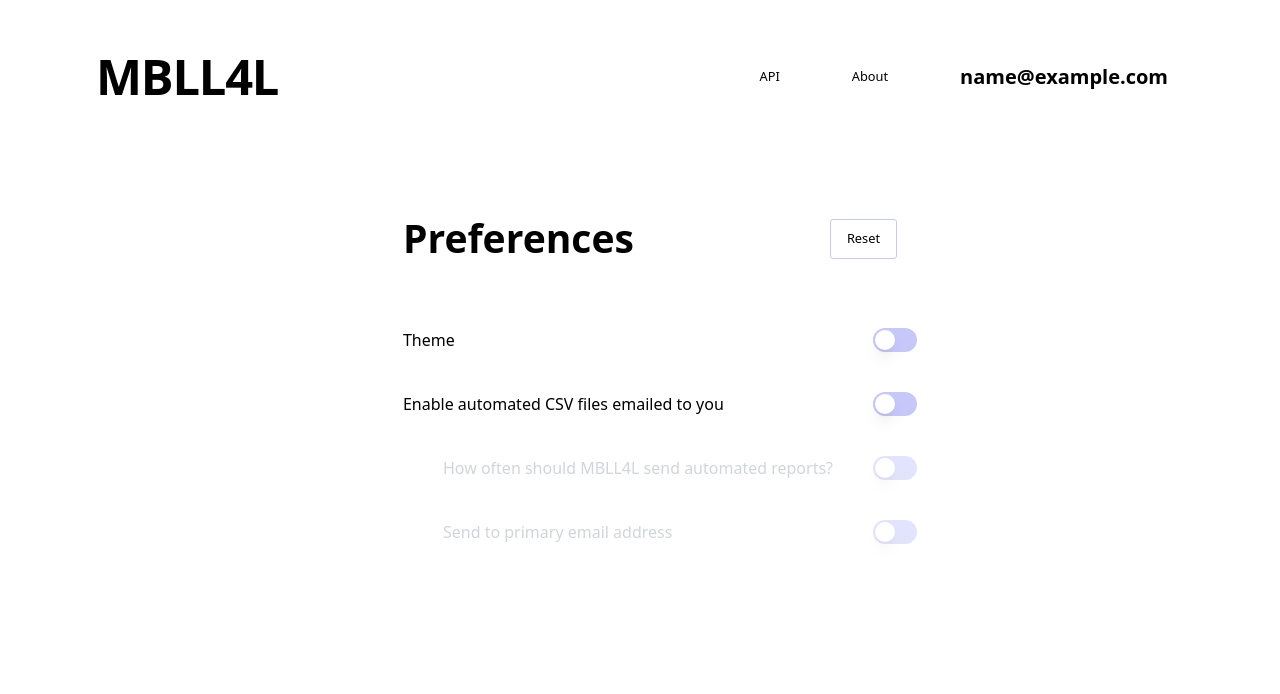
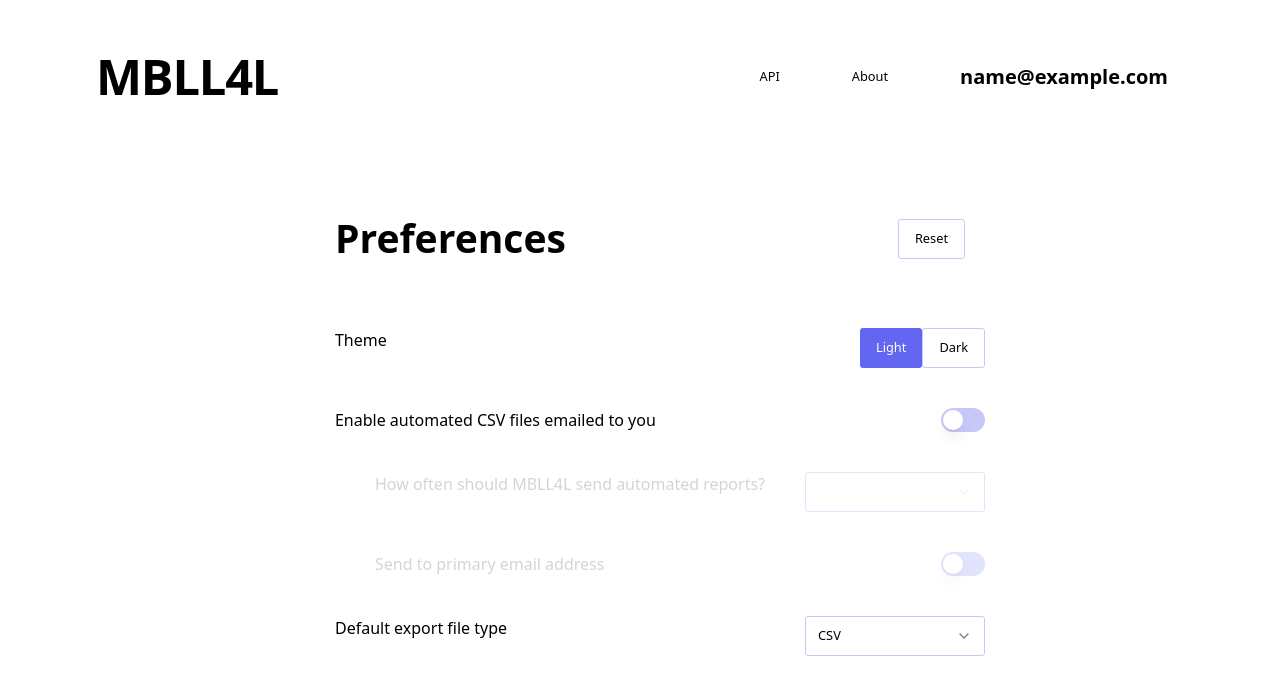
Before and after one commit to DavidLekei/MBLL4L, a Next.js app: page /preferences in a window 1280 px wide. Shown: the top 694 px of the page. Built offline with nearby package versions, Linux system fonts and the light colour scheme; sample sign-in values are in the browser's storage.

Commit message:
Added select and buttons setting types

```diff
--- a/src/app/preferences/page.tsx
+++ b/src/app/preferences/page.tsx
@@ -7,6 +7,15 @@ import { AuthContext } from "@/api/auth/auth"
 import { useRouter } from "next/navigation"
 import { Switch } from "@/components/ui/switch"
 import { Button } from "@/components/ui/button"
+import {
+    Select,
+    SelectContent,
+    SelectGroup,
+    SelectItem,
+    SelectLabel,
+    SelectTrigger,
+    SelectValue,
+  } from "@/components/ui/select"
 
 
 function DropdownSetting(props: any){
@@ -28,7 +37,56 @@ export default function Preferences(props: any){
     const settingsContext = useContext(SettingsContext)
     const settings = settingsContext.settings
 
-    // const [settings, setSettings] = useState(settingsContext.settings)
+    const ButtonsSetting = (props: any) => {
+
+        const [selected, setSelected] = useState<string>(props.setting.value)
+
+        const handleChange = (e: any) => {
+            setSelected(e.target.innerText)
+            settingsContext.updateSetting(props.setting.name, e.target.innerText)
+        }
+
+        const buttons = props.setting.options.map((button: string, index: any) => {
+            return(
+                <Button onClick={handleChange} variant={button == selected ? 'default' : 'outline'}>{button}</Button>
+            )
+        })
+
+        return(
+            <div className="flex flex-row">
+                {buttons}
+            </div>
+        )
+
+    }
+
+    const SelectSetting = (props: any) => {
+
+        const [value, setValue] = useState<string>()
+
+        const handleChange = (newValue: string) => {
+            settingsContext.updateSetting(props.setting.name, newValue)
+        }
+
+        const items = props.setting.options.map((item: any, index: any) => {
+            return(
+                <SelectItem value={item}>{item}</SelectItem>
+            )
+        })
+
+        return(
+            <Select onValueChange={handleChange} disabled={props.disabled}>
+                <SelectTrigger className="w-[180px]">
+                    <SelectValue placeholder={props.setting.value ? props.setting.value : props.setting.default} />
+                </SelectTrigger>
+                <SelectContent className="bg-white">
+                    <SelectGroup>
+                    {items}
+                    </SelectGroup>
+                </SelectContent>
+            </Select>
+        )
+    }
 
     const SwitchSetting = (props: any) => {
 
@@ -71,10 +129,18 @@ export default function Preferences(props: any){
             })
         }
 
-        let element
+        let element: any
 
         if(props.setting.element == 'switch'){
             element = <SwitchSetting setting={props.setting} disabled={props.disabled} updateDisabled={updateValue}/>
+        }
+
+        if(props.setting.element == 'select'){
+            element = <SelectSetting setting={props.setting} disabled={props.disabled} updateDisabled={updateValue} />
+        }
+
+        if(props.setting.element == 'buttons'){
+            element = <ButtonsSetting setting={props.setting} disabled={props.disabled} updateDisabled={updateValue} />
         }
 
 
--- a/src/components/settings/settings.tsx
+++ b/src/components/settings/settings.tsx
@@ -8,11 +8,12 @@ import {Component, useContext, createContext, useState, useEffect} from 'react'
 export type Setting = {
     name: string,
     display: string,
-    value: Boolean | string | number,
+    value: Boolean | string | number | null | undefined,
     element: string,
+    options: string[] | null | undefined
     default: Boolean | string | number,
     disabled: Boolean,
-    children: Setting[] | null,
+    children: Setting[] | null
     // update: (newValue: Boolean | string | number) => void;
 }
 
@@ -25,22 +26,23 @@ type SettingsContext = {
     useDefaults(): void;
 }
 
-export const settings: Settings = [
+export const _settings: Settings = [
     {
         name:'theme',
         display: 'Theme',
-        value: false,
-        element: 'switch',
-        default: false,
+        value: 'Light',
+        element: 'buttons',
+        options: ['Light', 'Dark'],
+        default: 'Light',
         disabled: false,
-        children:null,
-
+        children:null
     },
     {
         name:'automate',
         display: 'Enable automated CSV files emailed to you',
         value: false,
         element: 'switch',
+        options: null,
         default: false,
         disabled: false,
         children: [
@@ -48,7 +50,8 @@ export const settings: Settings = [
                 name:'cycle',
                 display: 'How often should MBLL4L send automated reports?',
                 value: false,
-                element: 'switch',
+                element: 'select',
+                options: ['Daily', 'Monthly', 'Yearly'],
                 default: false,
                 disabled: true,
                 children: null
@@ -58,57 +61,27 @@ export const settings: Settings = [
                 display:'Send to primary email address',
                 value: true,
                 element: 'switch',
+                options: null,
                 default: false,
                 disabled: true,
                 children: null
             }
         ]
-    }
-]
-
-export const defaultSettings: Settings = [
-    {
-        name:'theme',
-        display: 'Theme',
-        value: false,
-        element: 'switch',
-        default: false,
-        disabled: false,
-        children:null,
-
     },
     {
-        name:'automate',
-        display: 'Enable automated CSV files emailed to you',
-        value: false,
-        element: 'switch',
-        default: false,
+        name:'export_type',
+        display: 'Default export file type',
+        value: null,
+        element: 'select',
+        options: ['CSV', 'JSON', 'XML', 'DOCX', 'PDF'],
+        default: 'CSV',
         disabled: false,
-        children: [
-            {
-                name:'cycle',
-                display: 'How often should MBLL4L send automated reports?',
-                value: false,
-                element: 'switch',
-                default: false,
-                disabled: true,
-                children: null
-            },
-            {
-                name: 'email_address',
-                display:'Send to primary email address',
-                value: true,
-                element: 'switch',
-                default: false,
-                disabled: true,
-                children: null
-            }
-        ]
+        children:null
     }
 ]
 
 export const SettingsContext = createContext<SettingsContext>({
-    settings: settings,
+    settings: _settings,
     setSettings: (settings) => settings,
     updateSetting: (setting, newValue) => {},
     useDefaults: () => {}
@@ -118,7 +91,7 @@ export default function SettingsProvider(props: any){
 
     const auth = useContext(AuthContext)
 
-    const [settings, setSettings] = useState<Settings | null>(null)
+    const [settings, setSettings] = useState<Settings | null>(_settings)
 
     const _useDefaults = (_settings: Settings | null) => {
         const defaults = _settings!.slice()
@@ -172,7 +145,7 @@ export default function SettingsProvider(props: any){
         if(storedSettings != null){
             setSettings(storedSettings)
         }else{
-            setSettings(defaultSettings)
+            useDefaults()
         }
     }
 
```
